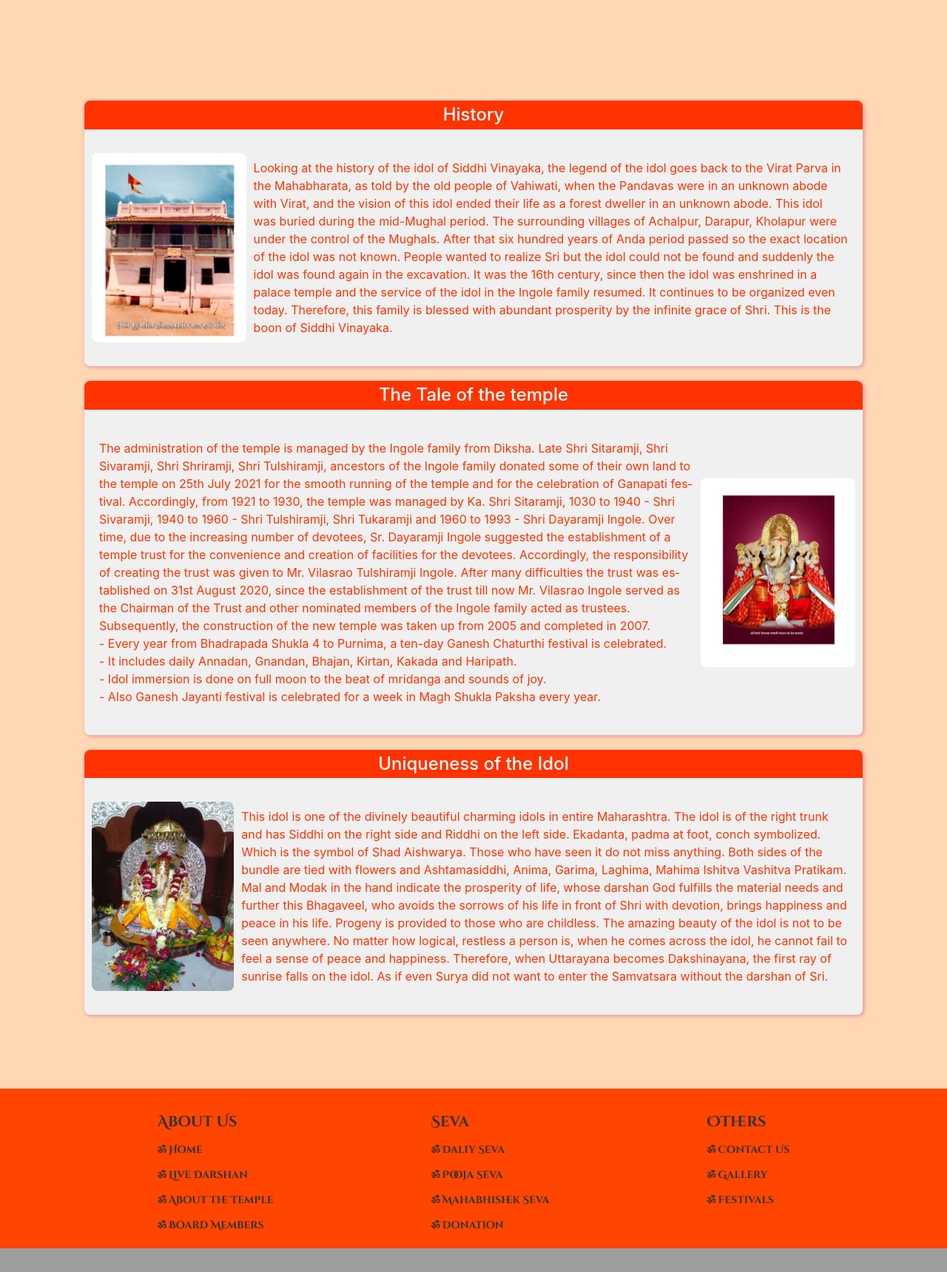
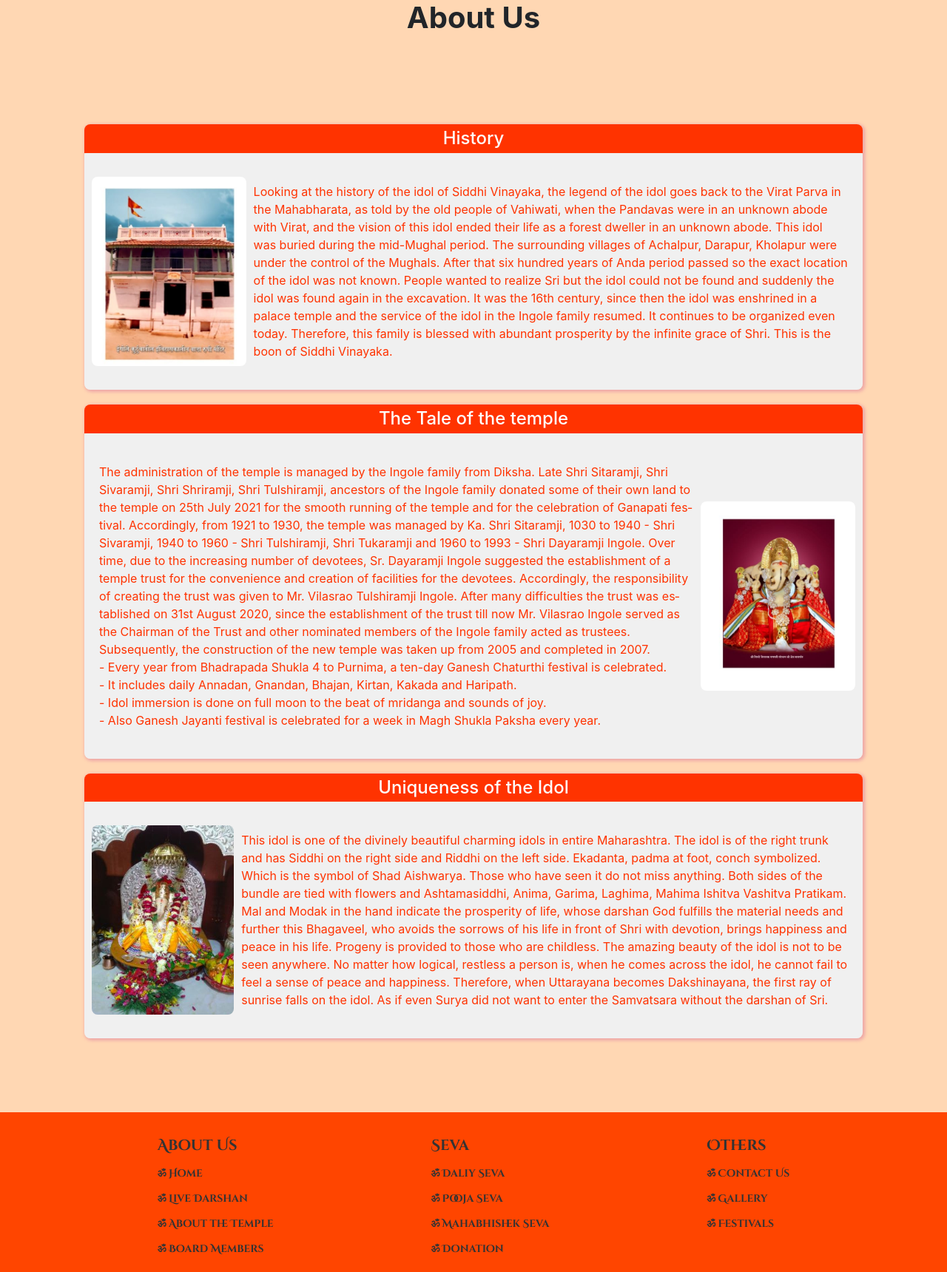
Before and after one commit to prathamk1483/latest, a Django app: page /about/ in a window 1280 px wide. Shown: the part 1070-2790 px from the top of the page at 74% size. Before the commit the page ends 2758 px from the top, so only its background shows below. Run offline with Django 4.2, Linux system fonts and the light colour scheme; some libraries are stand-ins or nearby versions.

Commit message:
Update about.html

```diff
--- a/templates/English/about.html
+++ b/templates/English/about.html
@@ -7,7 +7,7 @@
     <img src="/static/images/common.png" alt="Background Image" class="background-image">
   </div>
   <div class="row row-top">
-    <h1>About Us</h1>
+    <h1 id="main-architecture" style="margin:40px auto 0;width:fit-content;font-weight: 700;">About Us</h1>
 </div>
     <header id="top"></header>
     <section class="about-temple">
```
